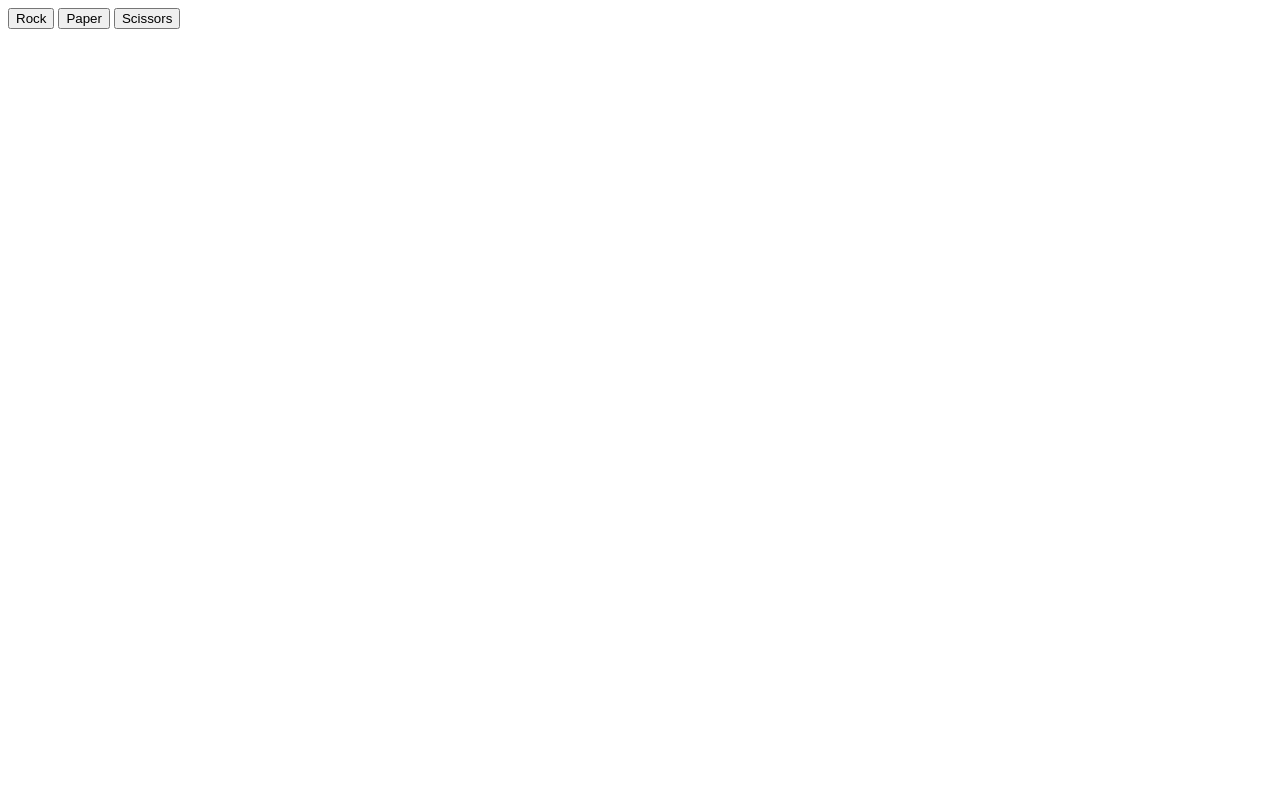
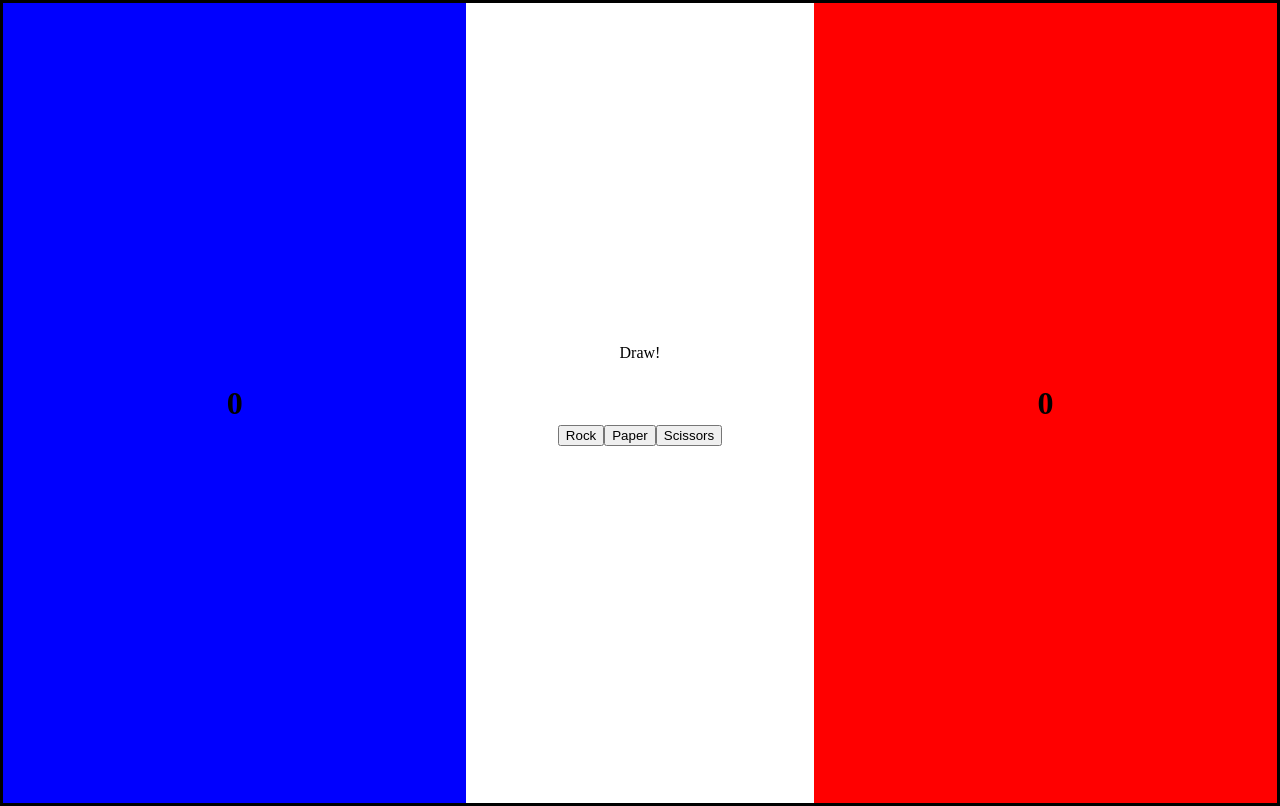
Before and after one commit to gunbux/rock-paper-scissors, a plain HTML site: page DOM.html in a window 1280 px wide. Both pictures are taken after a click on the button "Rock". Drawn offline with Linux system fonts and the light colour scheme.

Commit message:
Added styles and improved functionality using DOM

```diff
--- a/DOM.html
+++ b/DOM.html
@@ -3,12 +3,78 @@
 <head>
     <meta charset="UTF-8">
     <title>HTML Rock Paper Scissors</title>
+    <style>
+        body {
+            height: 100vh;
+            margin: 0px;
+        }
+
+        #main-container {
+            display: flex;
+            height: 100%;
+            border: solid;
+            flex-direction: row;
+            justify-content: center
+        }
+
+        #btn-container {
+            display: flex;
+        }
+
+        #container {
+            display:flex;
+            height: 20%;
+            flex-direction: column;
+            justify-content: center;
+        }
+
+        #playerScore {
+            background-color: blue;
+            width: 40%;
+            display: flex;
+            justify-content: center;
+            align-items: center;
+        }
+
+        #computerScore {
+            background-color: red;
+            width: 40%;
+            display: flex;
+            justify-content: center;
+            align-items: center;
+        }
+
+        #game{
+            display: flex;
+            height: 90%;
+            width: 30%;
+            flex-direction: column;
+            justify-content: center;
+            align-items: center;
+        }
+
+    </style>
 </head>
+
 <body>
-    <button id = 'rock'>Rock</button>
-    <button id = 'paper'>Paper</button>
-    <button id = 'scissors'>Scissors</button>
+    <div id=main-container>
+        <div id="playerScore">
+            <h1>Player</h1>
+        </div>
+        <div id="game">
+            <div id="container"></div>
+            <div id="btn-container">
+            <button id = 'rock'>Rock</button>
+            <button id = 'paper'>Paper</button>
+            <button id = 'scissors'>Scissors</button>
+            </div>
+        </div>
+        <div id="computerScore">
+            <h1>Computer</h1>
+        </div>
+   </div>
 
+    </div>
     <script>
         function computerPlay(){
             // Randomly returns either Rock, Paper or Scissors
@@ -73,9 +139,17 @@
             }
         }
 
-        //console.log(`Playing simulation of game: ${playRound('Scissors','Rock')}`)
+        //console.log(`Playing simulation of game: ${p<layRound('Scissors','Rock')}`)
         //console.log(`Playing simulation of game: ${playRound('Rock','Rock')}`)
         //Working as intended
+
+        function printer(result){
+
+            const div = document.createElement('div');
+            div.textContent = result
+            container.appendChild(div)
+            return
+        }
 
         function game(playerSelect){
             //Plays 1 round of RPS, and keeps scores.
@@ -99,24 +173,54 @@
             let result = playRound(playerSelect,computerSelect);
             if (result == 'Win!'){
                 console.log('Player Wins!')
-                alert('You\'ve Won!')
-
+                printer('Player Wins!')
+                scorePlayer += 1;
             }
             else if(result == 'Lose!'){
                 console.log('Computer Wins!')
-                alert('You\'ve Lost!')
+                printer('Computer Wins!')
+                scoreComputer += 1;
+            }
+
+            else if(result == 'Draw!'){
+                console.log('It\'s a draw!')
+                printer('Draw!')
             }
 
 
             return 'Game complete!'
         }
 
+        function updateScore(player,computer){
+            const playerS = document.querySelector('#playerScore')
+            const computerS = document.querySelector('#computerScore')
+
+            //console.log(`Selected: ${playerS} and ${computerS}`)
+
+            playerS.innerHTML = `<h1>${player}</h1>`
+            computerS.innerHTML = `<h1>${computer}</h1>`
+
+            if (playCount == 5){
+                const container = document.querySelector('#container');
+                container.innerHTML = '<h1>Game Over</h1>'
+                const game = document.querySelector('#game')
+                game.removeChild(document.querySelector('#btn-container'))
+            }
+        }
+
         const btns = document.querySelectorAll('button')
+        let playCount = 0;
+        let scorePlayer = 0;
+        let scoreComputer = 0;
         btns.forEach((button) =>{
             button.addEventListener('click', (e) =>{
                 console.log(button)
                 console.log(e.id)
                 game(button.id);
+                playCount += 1;
+                updateScore(scorePlayer,scoreComputer)
+                //console.log(`playCount is currently ${playCount}`)
+                console.log(`Scores are currently ${scorePlayer} and ${scoreComputer}`)
             });
         });
 
```
